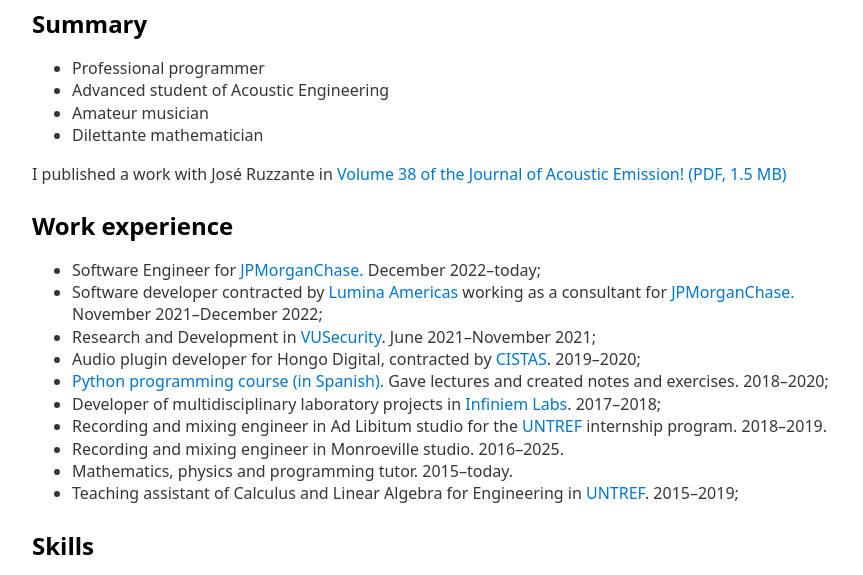
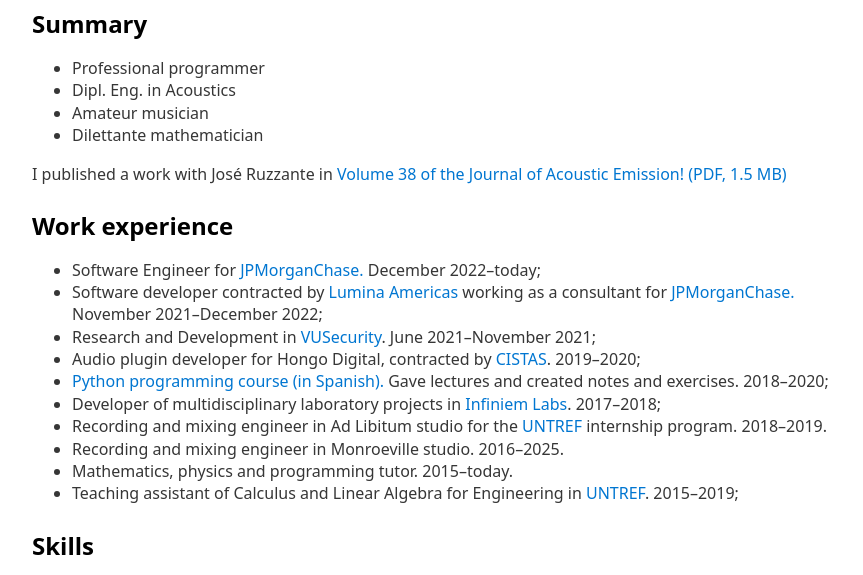
Before and after one commit to fbosio/fbosio.github.io, a plain HTML site: page index.html in a window 1280 px wide. Shown: the part 170-745 px from the top of the page, without its empty margins (208-1071 px from the left). Drawn offline with Linux system fonts and the light colour scheme.

Commit message:
Update summary

```diff
--- a/index.html
+++ b/index.html
@@ -35,7 +35,7 @@
             <h2>Summary</h2>
             <ul>
                 <li>Professional programmer</li>
-                <li>Advanced student of Acoustic Engineering</li>
+                <li>Dipl. Eng. in Acoustics</li>
                 <li>Amateur musician</li>
                 <li>Dilettante mathematician</li>
             </ul>
```
